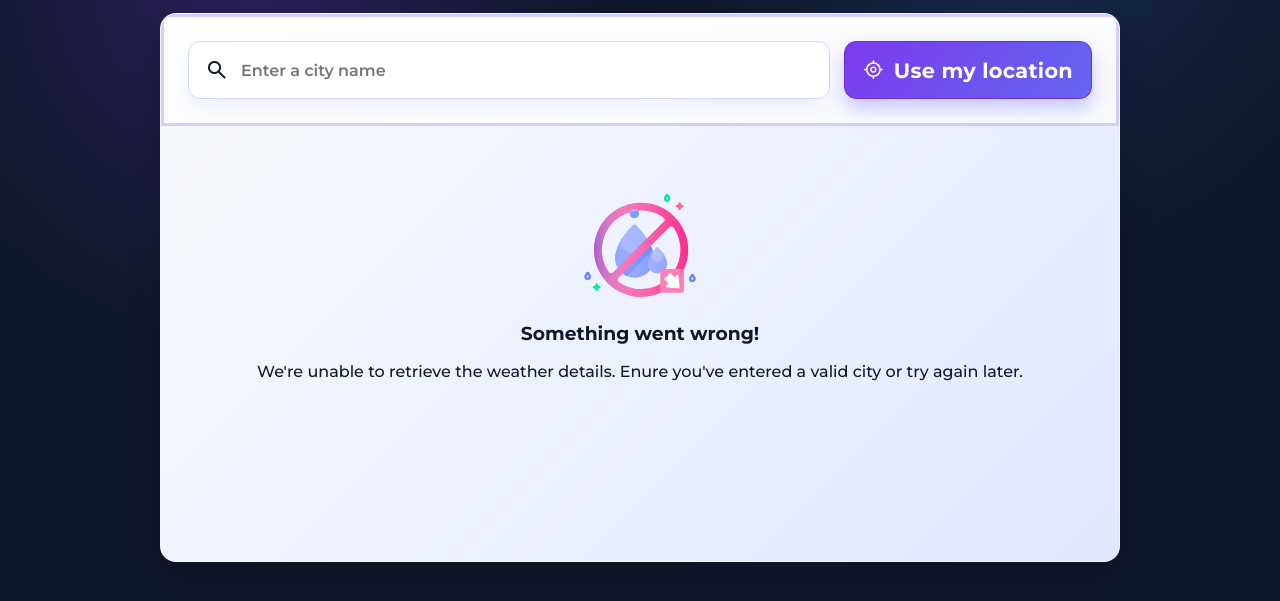
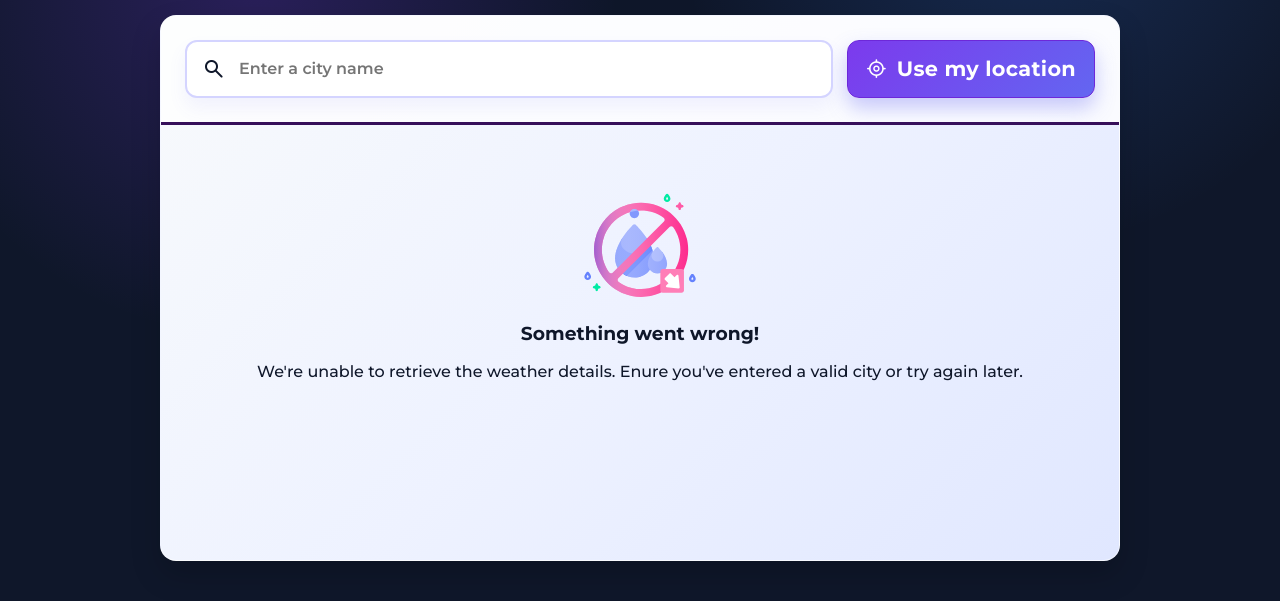
Before and after one commit to Beksik17/Weather-App, a plain HTML site: page index.html in a window 1280 px wide. Shown: the part 183-784 px from the top of the page. Drawn offline with nearby package versions, Linux system fonts and the light colour scheme; no server answers.

Commit message:
Changed horizontal lines color

```diff
--- a/style.css
+++ b/style.css
@@ -16,7 +16,7 @@ body {
     radial-gradient(circle at 80% 10%, rgba(59, 130, 246, 0.2), transparent 28%),
     #0f172a;
   color: #0f172a;
-  padding: 40px 18px;
+  padding: 40px 20px;
 }
 
 .page {
@@ -118,7 +118,7 @@ body {
   padding: 24px;
   align-items: center;
   background: rgba(255, 255, 255, 0.8);
-  border: 3px solid #d5ccff;
+  border-bottom: 3px solid #360f5a;
 }
 
 .search-section .input-wrapper {
@@ -158,7 +158,7 @@ body {
   border-radius: 12px;
   text-transform: none;
   padding: 0 20px 0 52px;
-  border: 1px solid #d4d4ff;
+  border: 2px solid #d4d4ff;
   background: #fff;
   color: #0b1222;
   transition: 0.2s ease;
```
